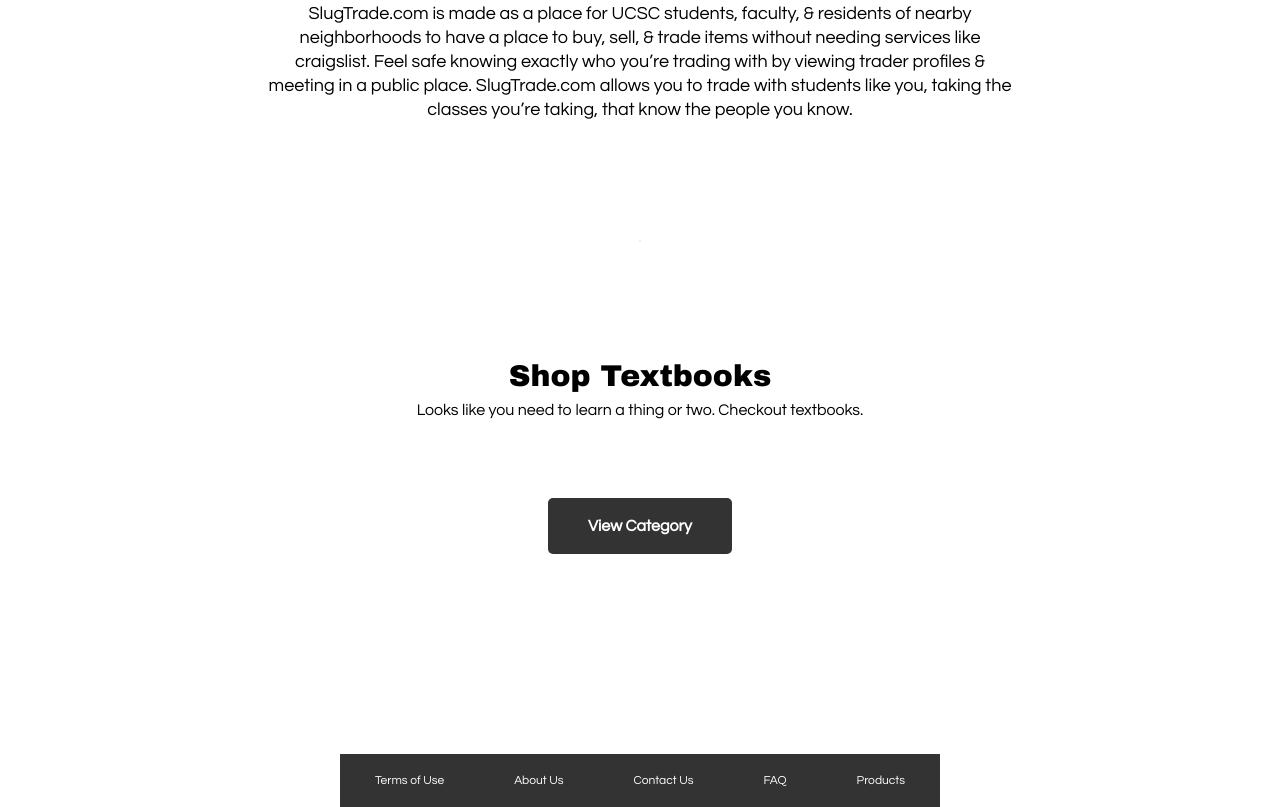
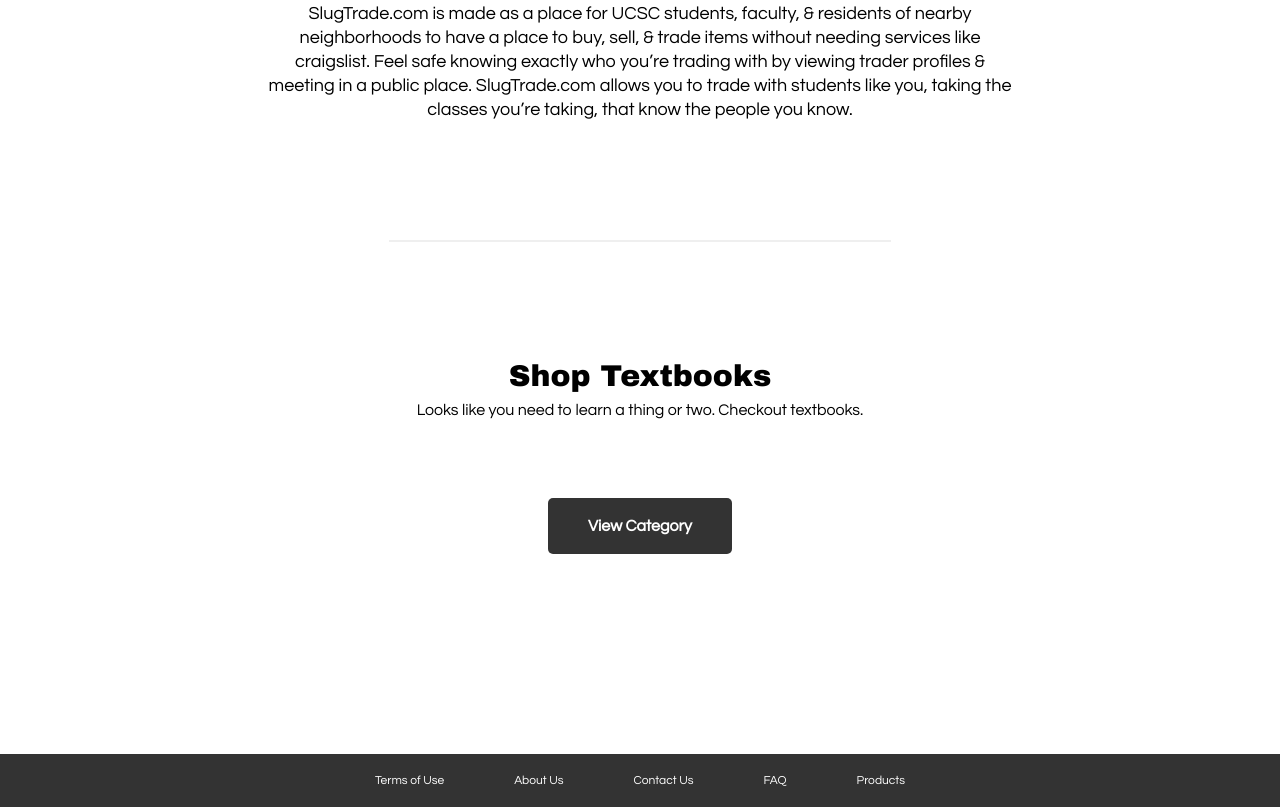
Before and after one commit to smdalton/slugtrades, a Django app: page / in a window 1280 px wide. Shown: the part 3960-4767 px from the top of the page. Run offline with Django 3.2, Linux system fonts and the light colour scheme; data that the repository does not hold is empty; some libraries are stand-ins or nearby versions.

Commit message:
fixes to landing page for footer

```diff
--- a/slug_trade/static/css/styles.css
+++ b/slug_trade/static/css/styles.css
@@ -20,6 +20,10 @@ body {
   margin: 0;
   padding: 0;
   font-family: 'Questrial', sans-serif;
+}
+
+footer {
+  width: 100%;
 }
 
 .products-container {
--- a/slug_trade/templates/slug_trade_app/index.html
+++ b/slug_trade/templates/slug_trade_app/index.html
@@ -241,7 +241,7 @@
     </div>
 </div>
 
-<hr style="max-width: 500px; border: 1px solid #efefef;" />
+<hr style="width: 100%; max-width: 500px; border: 1px solid #efefef;" />
 
   <!-- ======================= Textbook Section ======================= -->
 
```
Also changed, not shown: 10 other files.
